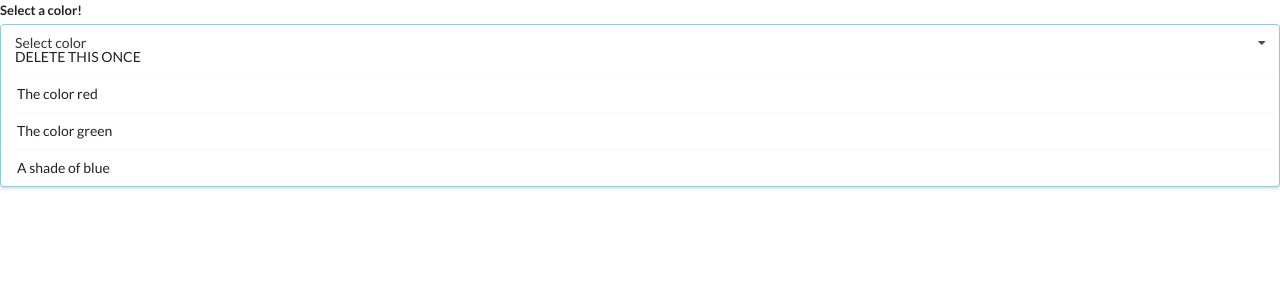
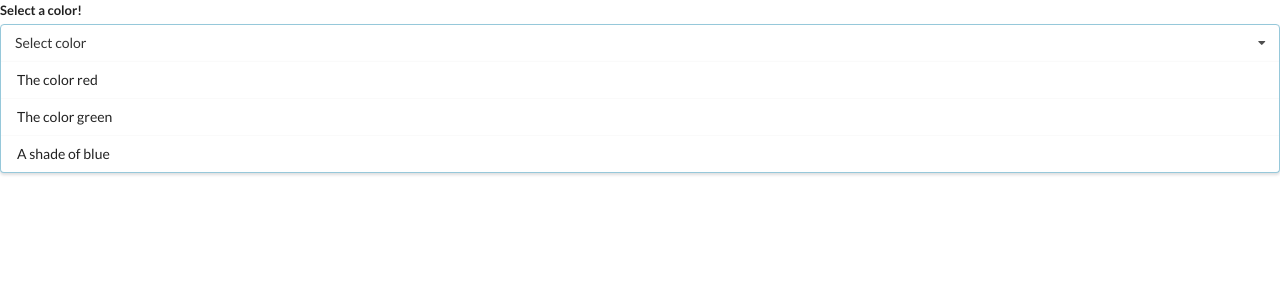
Before and after one commit to DecimaZA/widgets, a React (Create React App) app: page / in a window 1280 px wide. Shown: the top 300 px of the page. Built offline with nearby package versions, Linux system fonts and the light colour scheme.

Commit message:
Deleted the test div

```diff
--- a/src/Components/Dropdown.js
+++ b/src/Components/Dropdown.js
@@ -23,7 +23,6 @@ const Dropdown = ({ options }) => {
                     <div className="menu visible transition">
                         {renderedOptions}
                     </div>
-                    <div>DELETE THIS ONCE</div>
                 </div>
             </div>
         </div>
```
